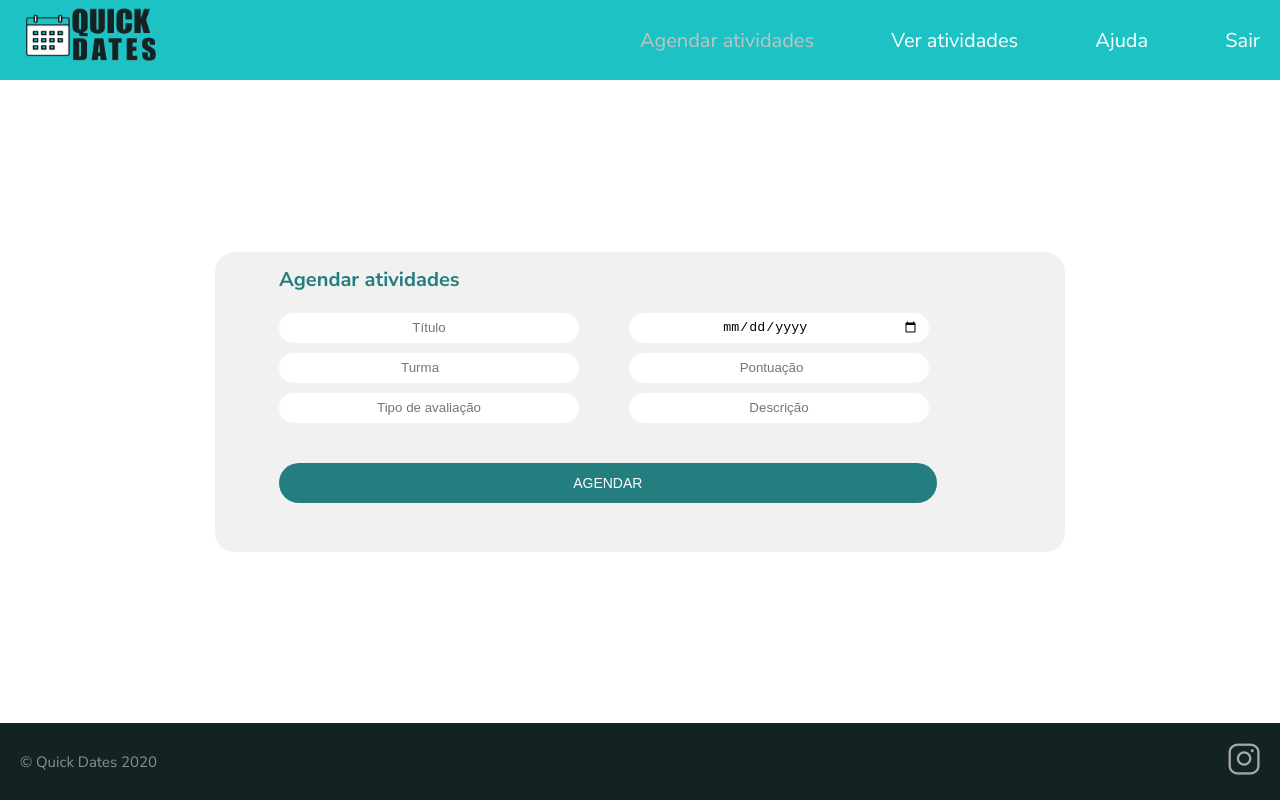
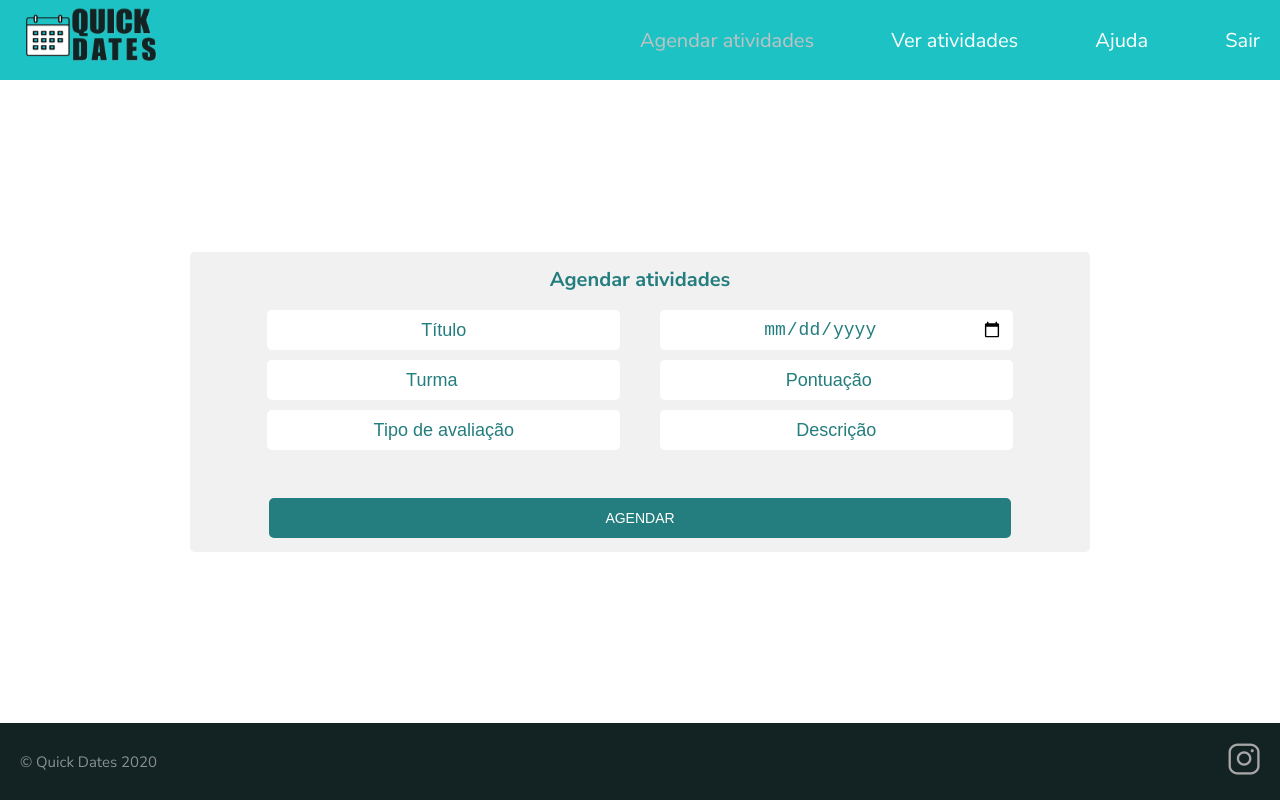
Before and after one commit to Quick-Dates/Quick-Dates-Web, a React (Create React App) app: page /shedule-activity in a window 1280 px wide. Built offline with nearby package versions, Linux system fonts and the light colour scheme.

Commit message:
Corrections in page schedule activity

```diff
--- a/src/pages/Login/styles.css
+++ b/src/pages/Login/styles.css
@@ -101,6 +101,12 @@
   margin-left: 10px;
   margin-right: 10px;
   margin-top: 0;
+  font-size: 1.8rem;
+  color: #247D7E;
+}
+
+.login-loginInputMatricula input::placeholder{
+  color: #247D7E;
 }
 
 .login-loginInputPassword {
@@ -129,11 +135,15 @@
   outline-width: 0;
   color:  black;
   border: none;
-  font-size: 17px;
+  font-size: 1.8rem;
   margin-left: 10px;
   margin-right: 10px;
   margin-top: 0px;
+  color: #247D7E;
+}
 
+.login-loginInputPassword input::placeholder{
+  color: #247D7E;
 }
 
 .loginR a{
--- a/src/pages/ScheduleActivity/styles.css
+++ b/src/pages/ScheduleActivity/styles.css
@@ -7,25 +7,30 @@
 
 .fundo{
   background-color: #F1F1F1;
-  width: 85rem;
+  width: 90rem;
   height: 30rem;
-  border-radius: 20px;
+  border-radius: 5px;
   margin-left: auto;
   margin-right: auto;
   padding: 1.4rem;
+  display: flex;
+  flex-direction: column;
   align-items: center;
   justify-content: center;
 }
 
 .title-shedule{
     color: #247D7E;
-    margin-left: 5rem;
-    margin-bottom: 1rem;
+    /* margin-left: 5rem;  */
+    /* margin-bottom: 1rem; */
+  /* margin: auto; */
+
 }
 .containerAgendar{
   display: grid;
   grid-template-columns: 1fr 1fr;
-  width: 80%;
+  width: 90%;
+  margin: auto;
 }
 
 .descricao{
@@ -39,22 +44,30 @@ input[type="date"] {
 
   .fundo input{
     text-align: center;
-    margin-left: 50px;
-    margin-top: 10px;
+    margin: 1rem auto 0 auto;
     border: 0px;
-    border-radius: 20px;
-    width: 300px; height: 30px;
+    border-radius: 5px;
+    width: 90%;
+    height: 4rem;
+    font-size: 1.8rem;
+    color: #247D7E;
+  }
+
+  .fundo input::placeholder{
+    color: #247D7E;
+
   }
 
   .buttonScheduleActivity {
   color: white;
   text-align: center;
   border: none;
+  /* margin: 4rem auto 5rem auto; */
   margin-top: 4rem;
-  margin-left: 5rem;
-  border-radius: 2rem;
+  /* margin-left: 5rem; */
+  border-radius: 5px;
   background-color: #247D7E;
-  width: 80%;
+  width: 85%;
   height: 4rem;
   font-size: 1.4rem;
   text-transform: uppercase;
```
